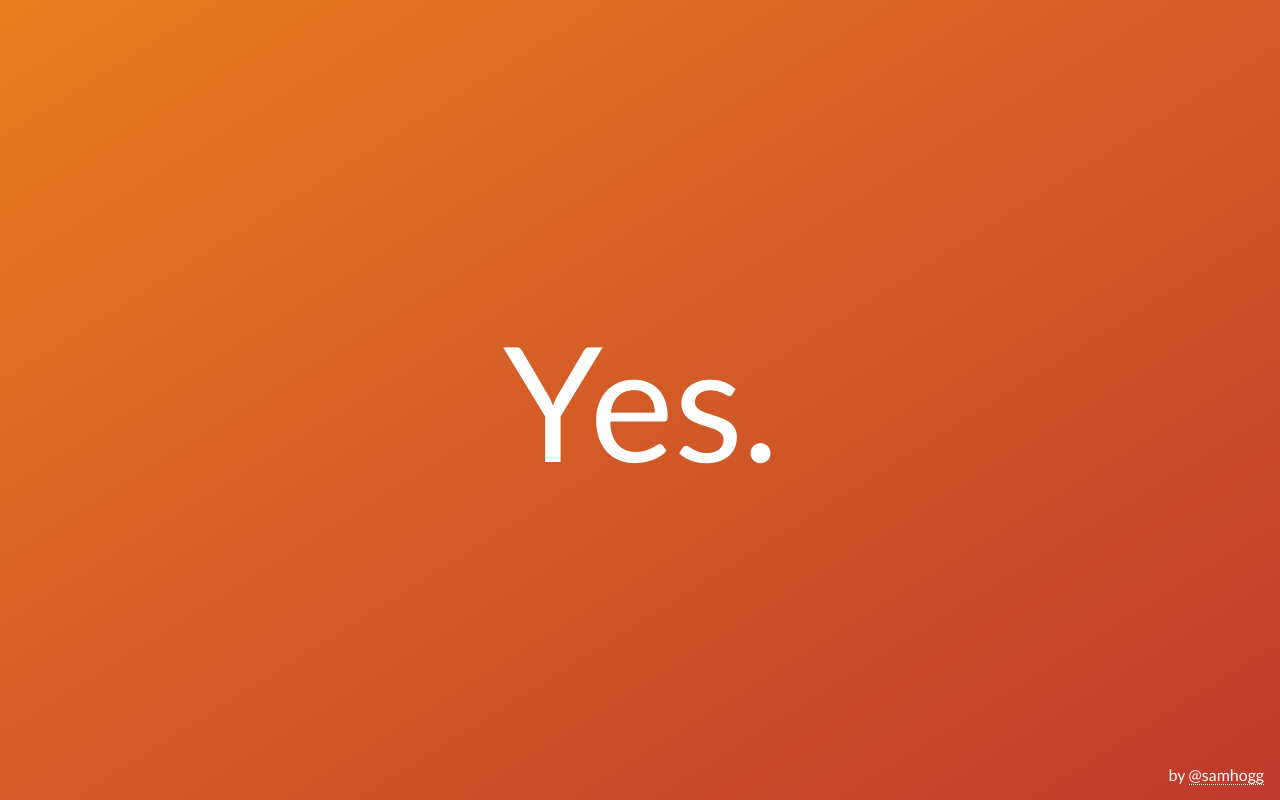
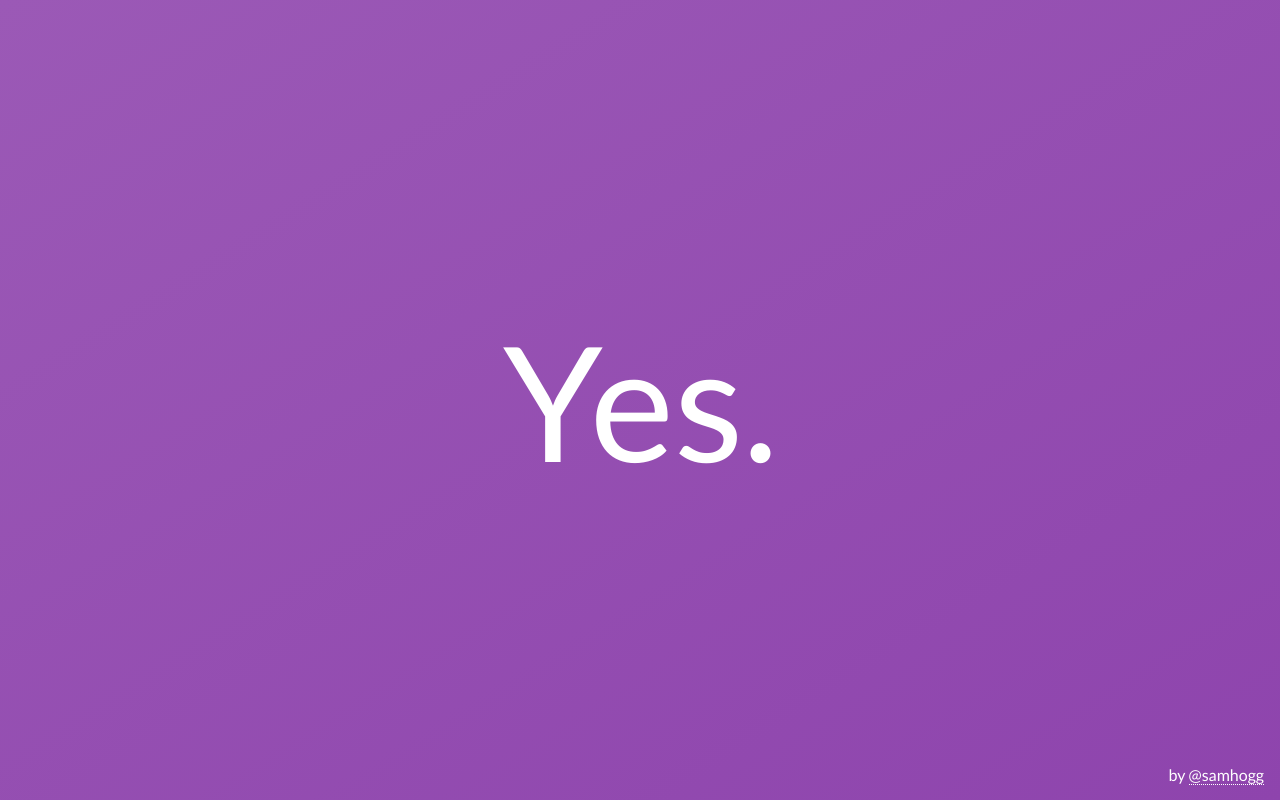
Before and after one commit to samhogg/shouldwegoforicecream, a plain HTML site: page index.html in a window 1280 px wide. Drawn offline with Linux system fonts and the light colour scheme.

Commit message:
Purple is better

```diff
--- a/index.html
+++ b/index.html
@@ -16,7 +16,8 @@
             align-items: center;
             justify-content: center;
             font-family: 'Lato', sans-serif;
-            background: linear-gradient(to bottom right, #e67e22, #c0392b);
+            background-color: #8e44ad;
+            background: linear-gradient(to bottom right, #9b59b6, #8e44ad);
           }
           body {
             display: flex;
@@ -28,6 +29,7 @@
             padding:0;
             display: block;
             font-weight: 400;
+            text-align: center;
           }
           .attrib {
             position: fixed;
```
